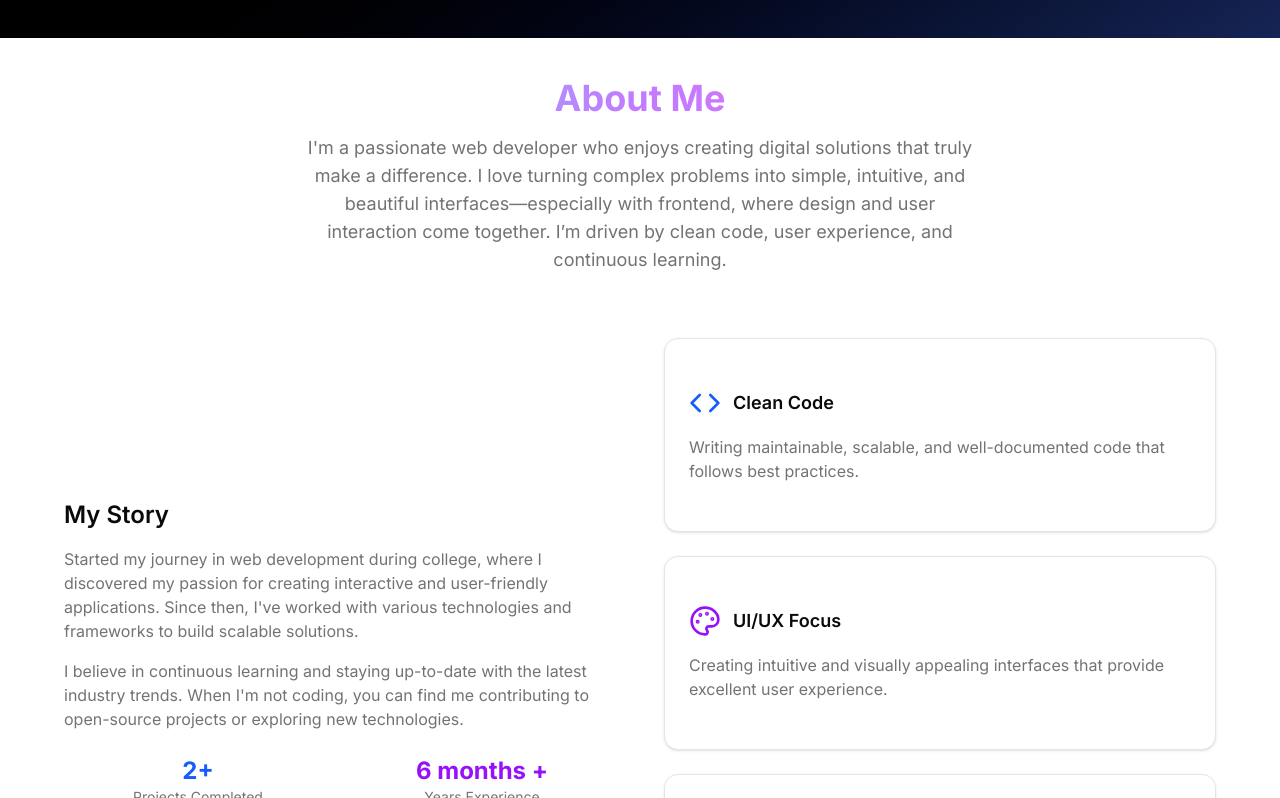
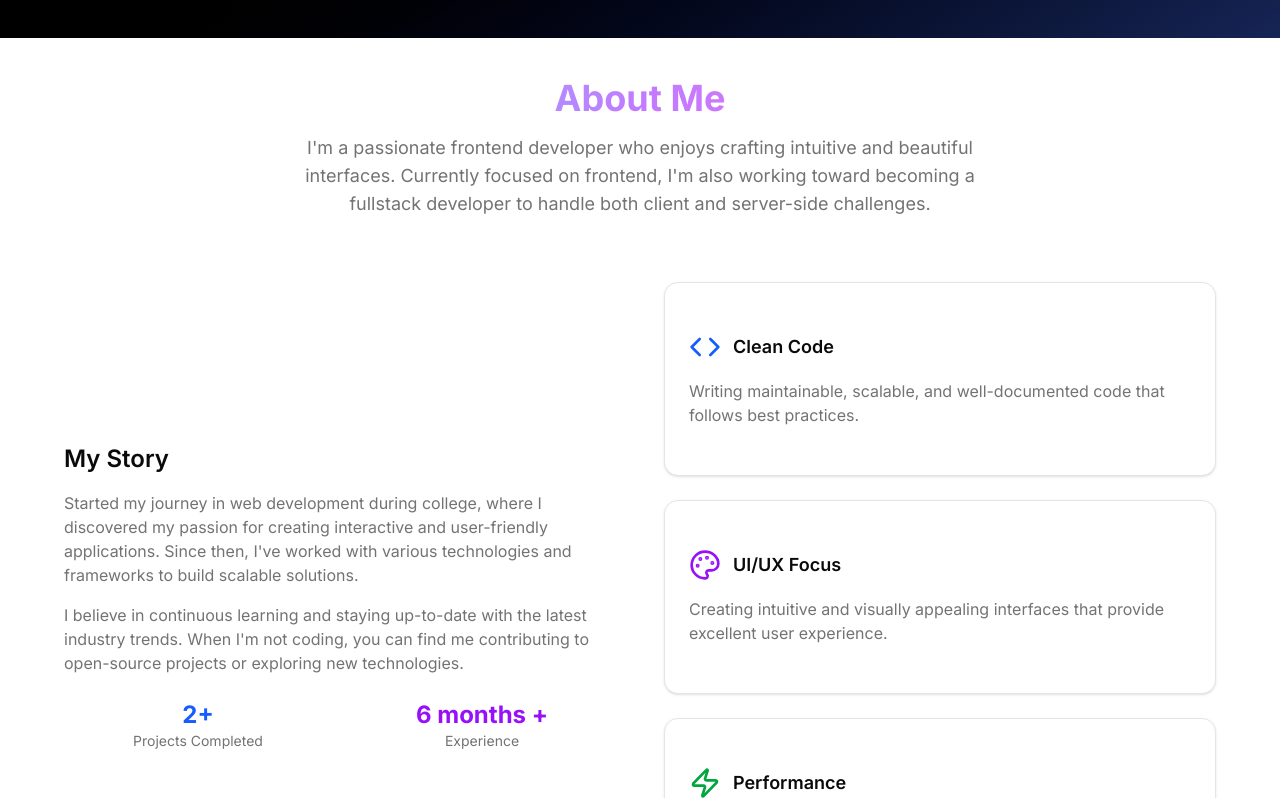
Before and after one commit to thiu123/portfolio, a Next.js app in the folder portfolio-nextjs/: page / in a window 1280 px wide. Shown: the part 762-1560 px from the top of the page. Built offline with nearby package versions, Linux system fonts and the light colour scheme.

Commit message:
Update About and Projects components content and styles
Revised the About section to clarify frontend focus and future fullstack goals, and simplified experience label. Adjusted Projects section by reordering props in SectionWrapper and updating Card class for improved layout and styling.

```diff
--- a/portfolio-nextjs/src/components/about.tsx
+++ b/portfolio-nextjs/src/components/about.tsx
@@ -11,11 +11,10 @@ export default function About() {
             About Me
           </h2>
           <p className="text-lg text-muted-foreground max-w-2xl mx-auto">
-            I'm a passionate web developer who enjoys creating digital solutions
-            that truly make a difference. I love turning complex problems into
-            simple, intuitive, and beautiful interfaces—especially with
-            frontend, where design and user interaction come together. I’m
-            driven by clean code, user experience, and continuous learning.
+            I'm a passionate frontend developer who enjoys crafting intuitive
+            and beautiful interfaces. Currently focused on frontend, I'm also
+            working toward becoming a fullstack developer to handle both client
+            and server-side challenges.
           </p>
         </div>
 
@@ -45,9 +44,7 @@ export default function About() {
                 <div className="text-2xl font-bold text-purple-600">
                   6 months +
                 </div>
-                <div className="text-sm text-muted-foreground">
-                  Years Experience
-                </div>
+                <div className="text-sm text-muted-foreground">Experience</div>
               </div>
             </div>
           </div>
--- a/portfolio-nextjs/src/components/projects.tsx
+++ b/portfolio-nextjs/src/components/projects.tsx
@@ -39,7 +39,7 @@ export default function Projects() {
   ];
 
   return (
-    <SectionWrapper className="py-20 px-4 sm:px-6 lg:px-8" id="projects">
+    <SectionWrapper id="projects" className="py-20 px-4 sm:px-6 lg:px-8">
       <div className="max-w-6xl mx-auto">
         <div className="text-center mb-16">
           <h2 className="text-3xl sm:text-4xl font-bold mb-4 bg-gradient-to-r from-cyan-400 via-purple-400 to-pink-400 bg-clip-text text-transparent">
@@ -55,7 +55,7 @@ export default function Projects() {
           {projects.map((project, index) => (
             <Card
               key={index}
-              className="overflow-hidden hover:shadow-lg transition-shadow"
+              className="relative py-0 pb-10 overflow-hidden hover:shadow-lg transition-shadow"
             >
               <div className="relative h-48 overflow-hidden">
                 <Image
```
